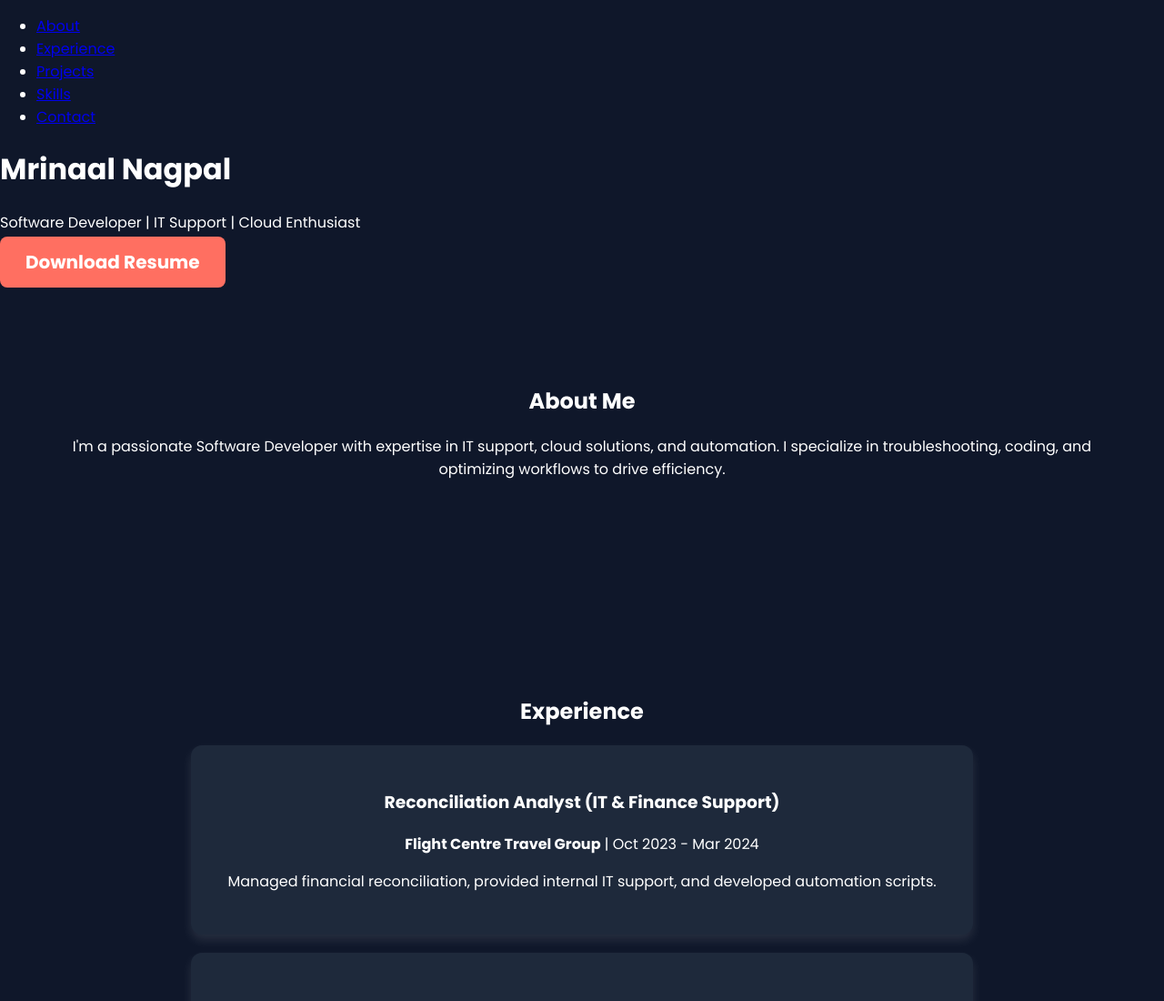
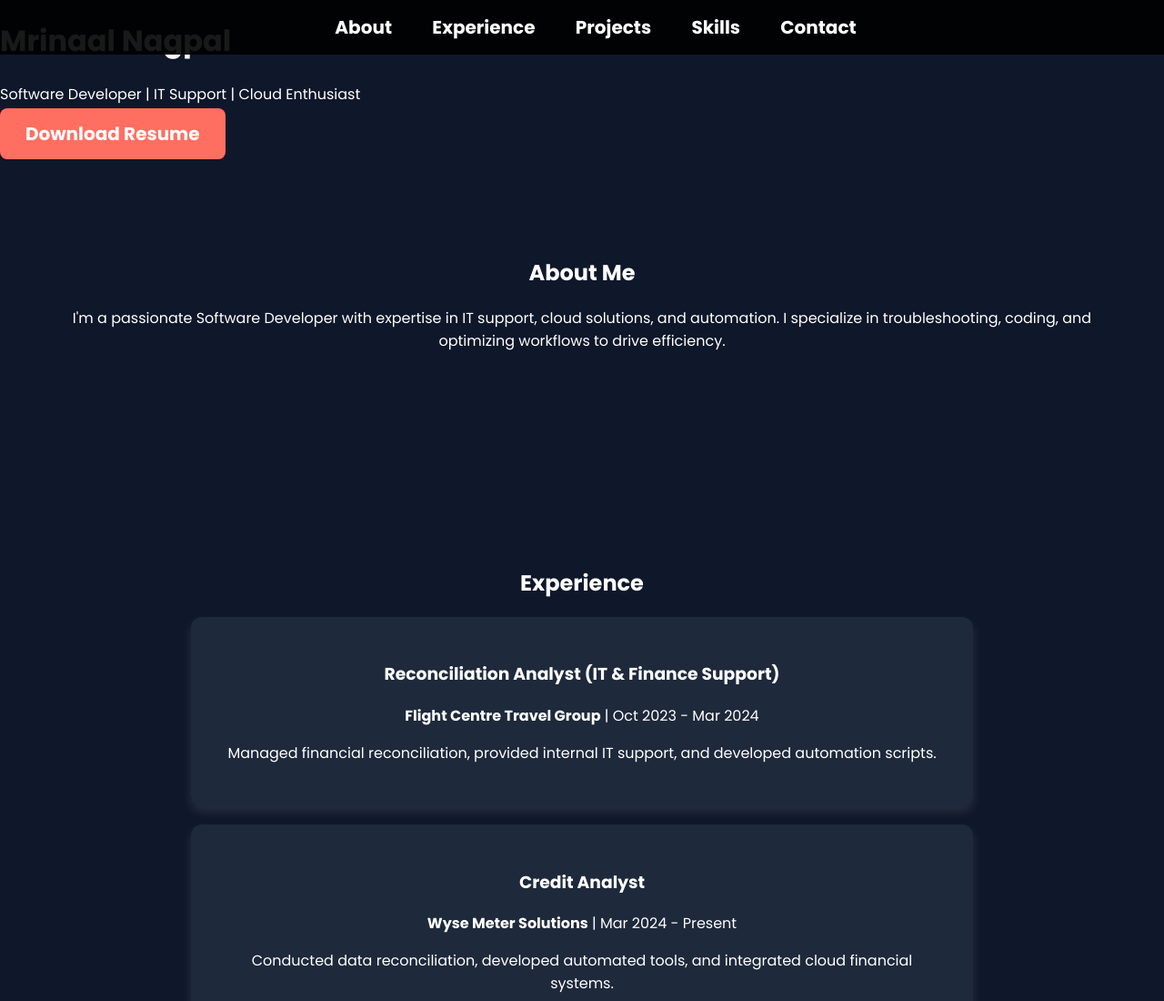
Before and after one commit to mrinaal1712/Portfolio, a plain HTML site: page index.html in a window 1280 px wide. Shown: the top 1100 px of the page at 91% size. Drawn offline with Linux system fonts and the light colour scheme.

Commit message:
Update styles.css

```diff
--- a/styles.css
+++ b/styles.css
@@ -1,3 +1,4 @@
+/* General Styles */
 body {
     font-family: 'Poppins', sans-serif;
     margin: 0;
@@ -6,18 +7,59 @@ body {
     color: white;
     scroll-behavior: smooth;
 }
+
+/* Navigation */
+nav {
+    text-align: center;
+    padding: 15px;
+    background: rgba(0, 0, 0, 0.9);
+    position: fixed;
+    width: 100%;
+    top: 0;
+    left: 0;
+    z-index: 1000;
+}
+nav ul {
+    list-style-type: none;
+    padding: 0;
+    margin: 0;
+}
+nav ul li {
+    display: inline;
+    margin: 0 20px;
+}
+nav ul li a {
+    color: white;
+    text-decoration: none;
+    font-size: 20px;
+    font-weight: bold;
+    transition: color 0.3s;
+}
+nav ul li a:hover {
+    color: #ff6f61;
+}
+
+/* Sections */
 .section {
     padding: 100px 50px;
     text-align: center;
 }
+
+/* Cards */
 .card {
     background: #1e293b;
     padding: 30px;
     margin: 20px auto;
     border-radius: 12px;
+    box-shadow: 0 6px 12px rgba(255, 255, 255, 0.1);
+    transition: transform 0.3s;
     max-width: 800px;
-    box-shadow: 0 6px 12px rgba(255, 255, 255, 0.1);
 }
+.card:hover {
+    transform: translateY(-8px);
+}
+
+/* Buttons */
 .btn {
     background: #ff6f61;
     color: white;
@@ -26,4 +68,8 @@ body {
     border-radius: 8px;
     font-size: 20px;
     font-weight: bold;
+    transition: background 0.3s;
 }
+.btn:hover {
+    background: #e65b55;
+}
```
